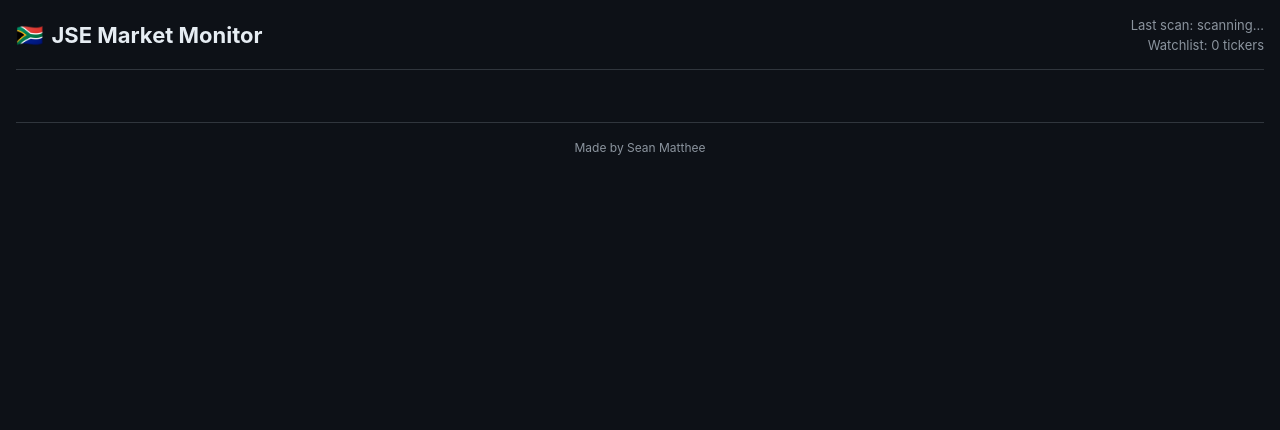
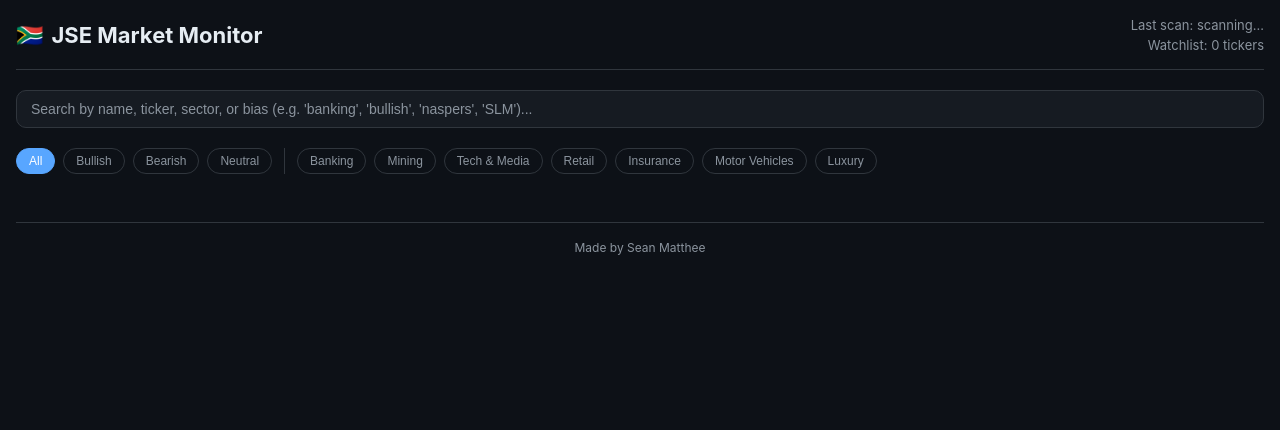
Before and after one commit to seanmatthee/jse-market-monitor, a Flask app: page / in a window 1280 px wide. Shown: the top 430 px of the page. Run offline with Flask 3, Linux system fonts and the light colour scheme.

Commit message:
Add search bar and sector/bias filter buttons
- Live search by name, ticker, sector, or bias
- Filter buttons: All, Bullish, Bearish, Neutral + all 7 sectors
- Search and filters work together (combined filtering)
- "No results" message when nothing matches

Co-Authored-By: Claude Opus 4.6 <noreply@anthropic.com>

```diff
--- a/templates/dashboard.html
+++ b/templates/dashboard.html
@@ -183,6 +183,52 @@
             border-top: 1px solid var(--border);
         }
 
+        .filter-btn {
+            padding: 5px 12px;
+            border-radius: 20px;
+            border: 1px solid var(--border);
+            background: transparent;
+            color: var(--dim);
+            font-size: 12px;
+            cursor: pointer;
+            transition: all 0.2s;
+        }
+        .filter-btn:hover {
+            border-color: var(--blue);
+            color: var(--text);
+        }
+        .filter-btn.active {
+            background: var(--blue);
+            border-color: var(--blue);
+            color: #fff;
+        }
+
+        .search-bar {
+            width: 100%;
+            padding: 10px 14px;
+            background: var(--card);
+            border: 1px solid var(--border);
+            border-radius: 10px;
+            color: var(--text);
+            font-size: 14px;
+            outline: none;
+            margin-bottom: 20px;
+            transition: border-color 0.2s;
+        }
+        .search-bar:focus {
+            border-color: var(--blue);
+        }
+        .search-bar::placeholder {
+            color: var(--dim);
+        }
+        .no-results {
+            text-align: center;
+            color: var(--dim);
+            padding: 40px 0;
+            font-size: 15px;
+            display: none;
+        }
+
         @media (max-width: 600px) {
             body { padding: 12px; padding-bottom: 70px; }
             .grid { grid-template-columns: 1fr; }
@@ -240,9 +286,32 @@
     </div>
     {% endif %}
 
-    <div class="grid">
+    <input type="text" class="search-bar" id="searchBar" placeholder="Search by name, ticker, sector, or bias (e.g. 'banking', 'bullish', 'naspers', 'SLM')..." autocomplete="off">
+
+    <div style="display: flex; gap: 8px; flex-wrap: wrap; margin-bottom: 16px;">
+        <button class="filter-btn active" data-filter="all" onclick="filterBy('all', this)">All</button>
+        <button class="filter-btn" data-filter="bullish" onclick="filterBy('bullish', this)">Bullish</button>
+        <button class="filter-btn" data-filter="bearish" onclick="filterBy('bearish', this)">Bearish</button>
+        <button class="filter-btn" data-filter="neutral" onclick="filterBy('neutral', this)">Neutral</button>
+        <span style="width: 1px; background: var(--border); margin: 0 4px;"></span>
+        <button class="filter-btn" data-filter="banking" onclick="filterBy('banking', this)">Banking</button>
+        <button class="filter-btn" data-filter="mining" onclick="filterBy('mining', this)">Mining</button>
+        <button class="filter-btn" data-filter="tech" onclick="filterBy('tech', this)">Tech & Media</button>
+        <button class="filter-btn" data-filter="retail" onclick="filterBy('retail', this)">Retail</button>
+        <button class="filter-btn" data-filter="insurance" onclick="filterBy('insurance', this)">Insurance</button>
+        <button class="filter-btn" data-filter="motor" onclick="filterBy('motor', this)">Motor Vehicles</button>
+        <button class="filter-btn" data-filter="luxury" onclick="filterBy('luxury', this)">Luxury</button>
+    </div>
+
+    <div class="no-results" id="noResults">No tickers match your search.</div>
+
+    <div class="grid" id="tickerGrid">
     {% for a in analyses %}
-        <div class="card {% if a.error %}error-card{% endif %}">
+        <div class="card {% if a.error %}error-card{% endif %}"
+             data-name="{{ a.name|lower }}"
+             data-symbol="{{ a.symbol|lower }}"
+             data-bias="{{ a.bias|lower }}"
+             data-sector="{% if a.symbol in ['FSR.JO','SBK.JO','ABG.JO','CPI.JO','NED.JO'] %}banking{% elif a.symbol in ['AGL.JO','BHG.JO','GFI.JO','ANG.JO','SSW.JO','SOL.JO'] %}mining{% elif a.symbol in ['NPN.JO','PRX.JO','MTN.JO','VOD.JO'] %}tech{% elif a.symbol in ['SHP.JO','WHL.JO','CLS.JO','DSY.JO'] %}retail{% elif a.symbol in ['SLM.JO','OMU.JO','MTM.JO','SNT.JO','OUT.JO'] %}insurance{% elif a.symbol in ['MTH.JO','CMH.JO','SPG.JO'] %}motor{% elif a.symbol in ['CFR.JO'] %}luxury{% elif a.symbol in ['^JN0U.JO','^J203.JO'] %}indices{% else %}other{% endif %}">
             <div class="card-header">
                 <div>
                     <h2>{{ a.name }}</h2>
@@ -349,6 +418,62 @@
                 location.reload();
             }
         }, 1000);
+
+        // Search & filter
+        const searchBar = document.getElementById('searchBar');
+        const grid = document.getElementById('tickerGrid');
+        const cards = grid.querySelectorAll('.card');
+        const noResults = document.getElementById('noResults');
+        let activeFilter = 'all';
+
+        function applyFilters() {
+            const query = searchBar.value.toLowerCase().trim();
+            let visible = 0;
+
+            cards.forEach(card => {
+                const name = card.dataset.name || '';
+                const symbol = card.dataset.symbol || '';
+                const bias = card.dataset.bias || '';
+                const sector = card.dataset.sector || '';
+
+                // Text search match
+                const matchesSearch = !query ||
+                    name.includes(query) ||
+                    symbol.includes(query) ||
+                    bias.includes(query) ||
+                    sector.includes(query);
+
+                // Filter button match
+                let matchesFilter = true;
+                if (activeFilter === 'bullish') {
+                    matchesFilter = bias.includes('bullish');
+                } else if (activeFilter === 'bearish') {
+                    matchesFilter = bias.includes('bearish');
+                } else if (activeFilter === 'neutral') {
+                    matchesFilter = bias === 'neutral';
+                } else if (activeFilter !== 'all') {
+                    matchesFilter = sector === activeFilter;
+                }
+
+                if (matchesSearch && matchesFilter) {
+                    card.style.display = '';
+                    visible++;
+                } else {
+                    card.style.display = 'none';
+                }
+            });
+
+            noResults.style.display = visible === 0 ? 'block' : 'none';
+        }
+
+        searchBar.addEventListener('input', applyFilters);
+
+        function filterBy(filter, btn) {
+            activeFilter = filter;
+            document.querySelectorAll('.filter-btn').forEach(b => b.classList.remove('active'));
+            btn.classList.add('active');
+            applyFilters();
+        }
     </script>
 </body>
 </html>
```
